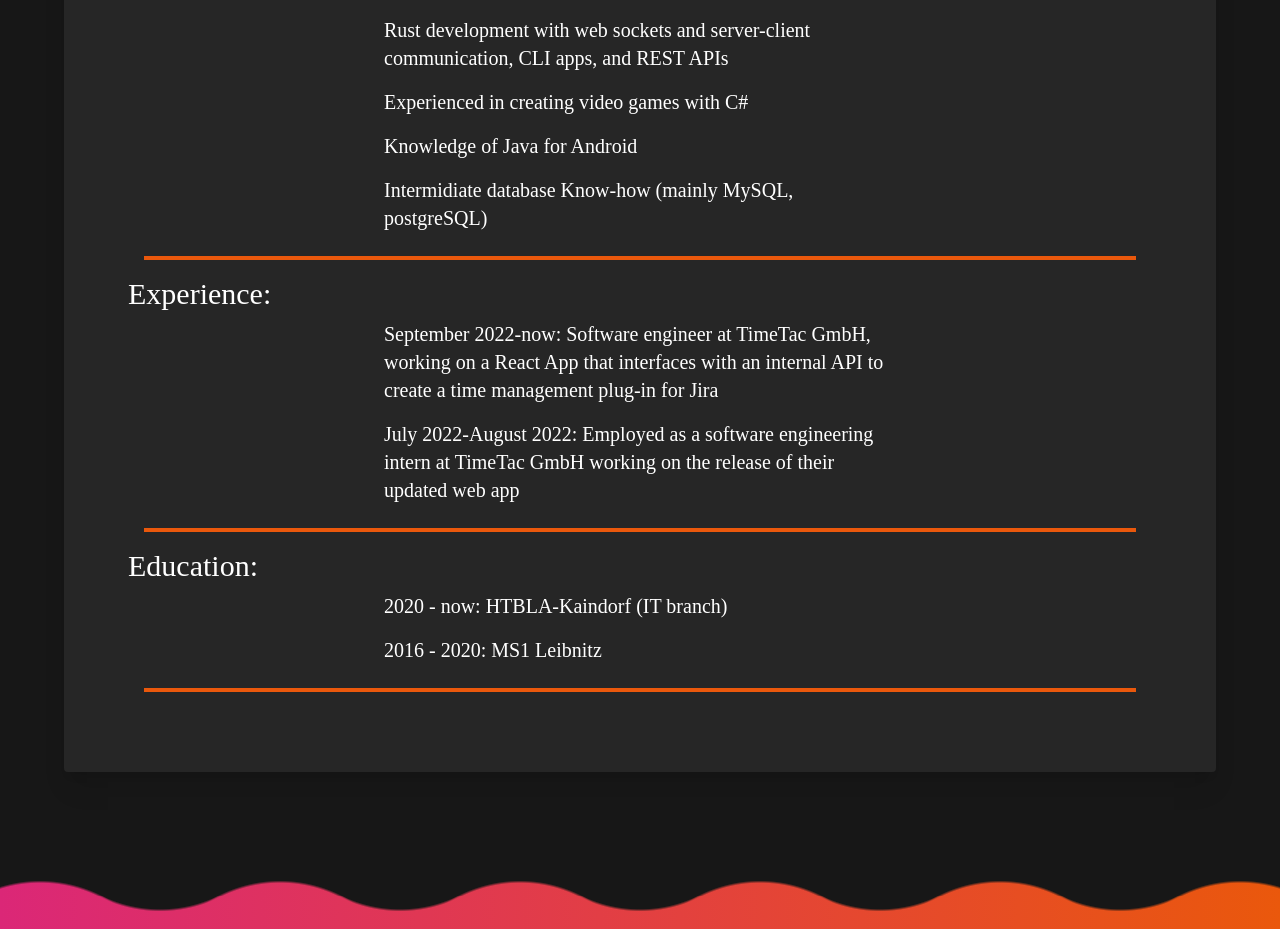
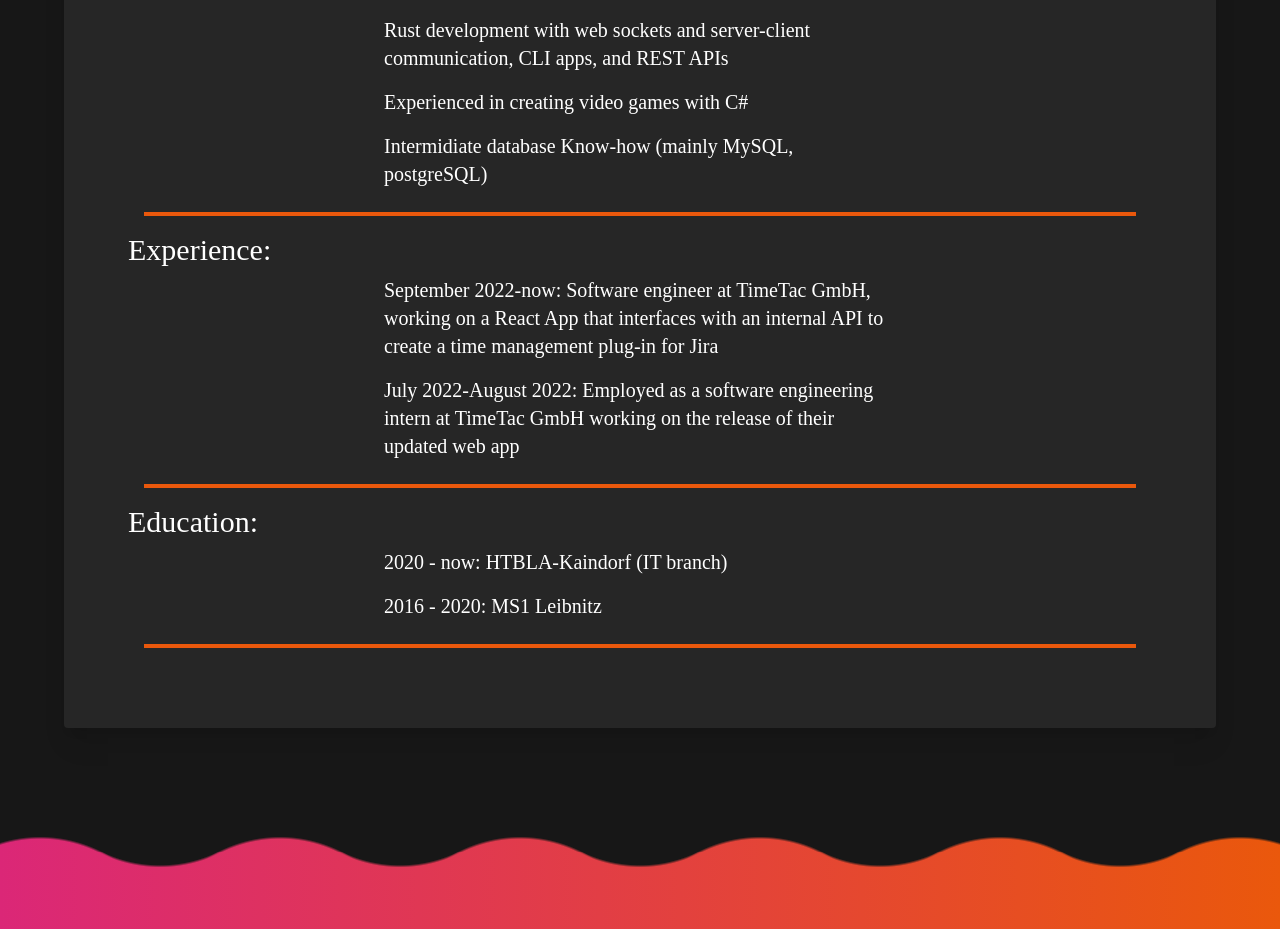
Before and after one commit to Jackboxx/my-website, a SvelteKit app: page / in a window 1280 px wide. Shown: the part 1580-2509 px from the top of the page. Built offline with nearby package versions, Linux system fonts and the light colour scheme; a web font is replaced by a local one.

Commit message:
Begone Java

```diff
--- a/src/routes/+page.svelte
+++ b/src/routes/+page.svelte
@@ -25,7 +25,6 @@
 					'Experience in creating and documenting REST APIs',
 					'Rust development with web sockets and server-client communication, CLI apps, and REST APIs',
 					'Experienced in creating video games with C#',
-					'Knowledge of Java for Android',
 					'Intermidiate database Know-how (mainly MySQL, postgreSQL)'
 				]}
 			/>
```
